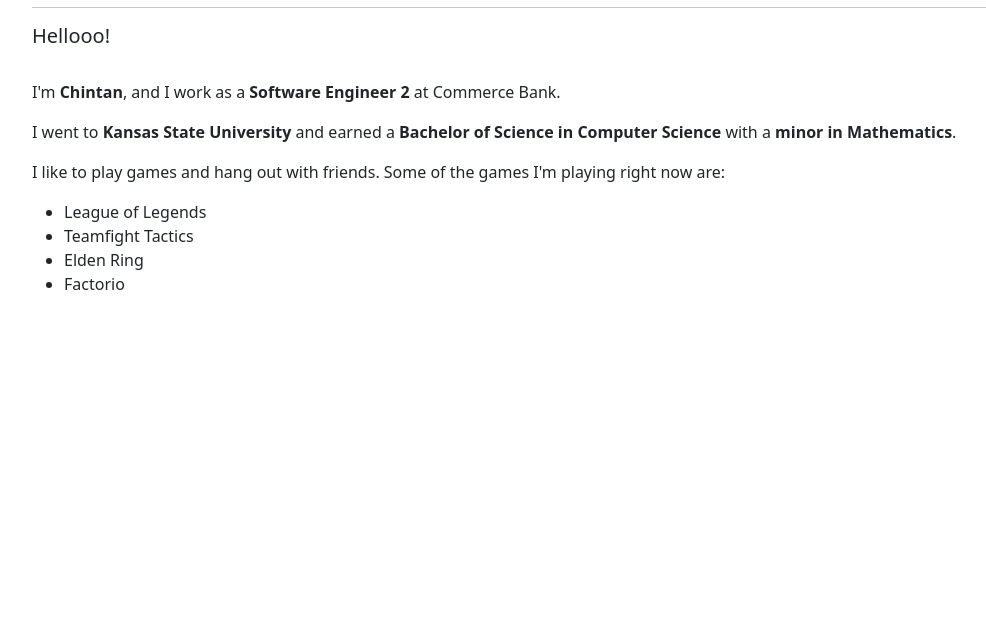
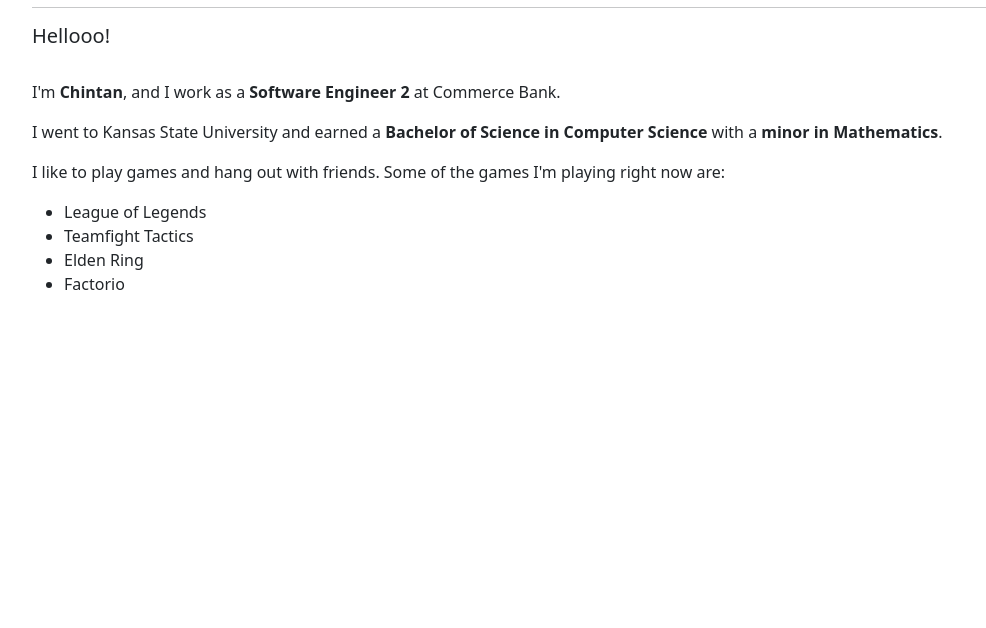
Before and after one commit to dev-chintan/dev-chintan.github.io, a plain HTML site: page index.html in a window 1280 px wide. Shown: the part 105-733 px from the top of the page, without its empty margins (50-1036 px from the left). Drawn offline with nearby package versions, Linux system fonts and the light colour scheme.

Commit message:
update: resume and index.html

```diff
--- a/index.html
+++ b/index.html
@@ -39,7 +39,7 @@
                         <h5>Hellooo!</h5>
                         <br/>
                         <p>I'm <strong>Chintan</strong>, and I work as a <strong>Software Engineer 2</strong> at Commerce Bank.</p>
-                        <p>I went to <strong>Kansas State University</strong> and earned a <strong>Bachelor of Science in Computer Science</strong> with a <strong>minor in Mathematics</strong>.</p>
+                        <p>I went to Kansas State University and earned a <strong>Bachelor of Science in Computer Science</strong> with a <strong>minor in Mathematics</strong>.</p>
                         <p>I like to play games and hang out with friends. Some of the games I'm playing right now are:</p>
                         <ul>
                             <li>League of Legends</li>
```
Also changed, not shown: 1 other file.
